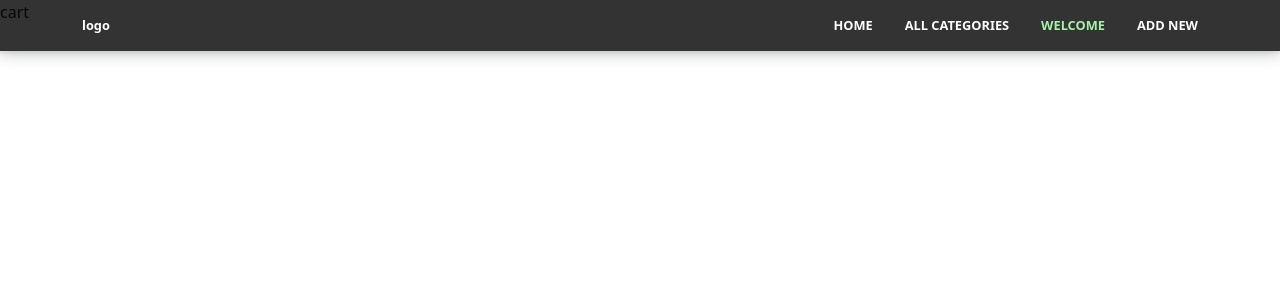
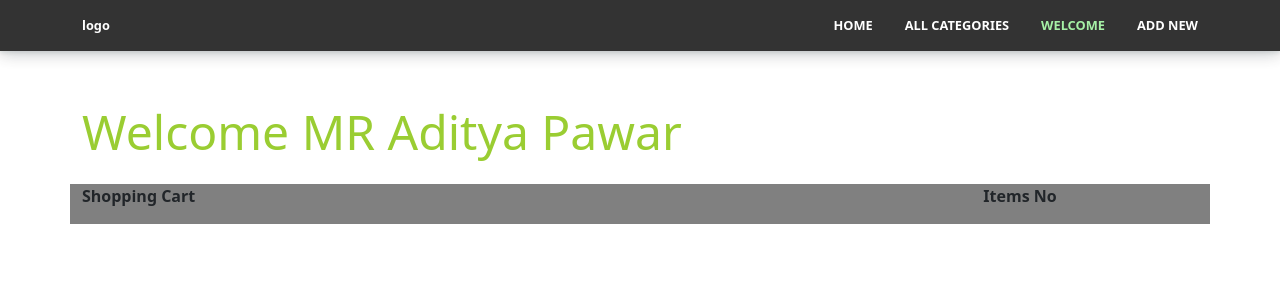
Before and after one commit to adityaPawar1999/ClothWebsite, a React (Create React App) app in the folder front/: page /cart in a window 1280 px wide. Shown: the top 300 px of the page. Built offline with nearby package versions, Linux system fonts and the light colour scheme.

Commit message:
design cart  page

```diff
--- a/front/src/Pages/Cart/Cart.jsx
+++ b/front/src/Pages/Cart/Cart.jsx
@@ -1,6 +1,20 @@
-const Cart = () =>{
-    return(<>
-    cart
+import CartStyle from "./CartStyle";
+
+const Cart = () => {
+    return (<>
+        <CartStyle>
+            <div className="container">
+                <p className="userName">Welcome MR Aditya Pawar</p>
+                <div className="row header">
+                    <div className="col-lg-8">
+                        <p className="LeftTitle"> Shopping Cart</p>
+                    </div>
+                    <div className="col-lg-4">
+                        <p className="RightTitle">Items No</p>
+                    </div>
+                </div>
+            </div>
+        </CartStyle>
     </>)
 }
 export default Cart;
--- /dev/null
+++ b/front/src/Pages/Cart/CartStyle.js
@@ -0,0 +1,18 @@
+import styled from "styled-components";
+
+const CartStyle = styled.div`
+padding-top:6rem;
+.userName{
+    font-weight:500;
+    font-size:3rem;
+    color:yellowgreen;
+}
+.header{
+    font-weight:700;
+    background:gray;
+}
+.RightTitle{
+    text-align:center;
+}`
+
+export default CartStyle;
```
